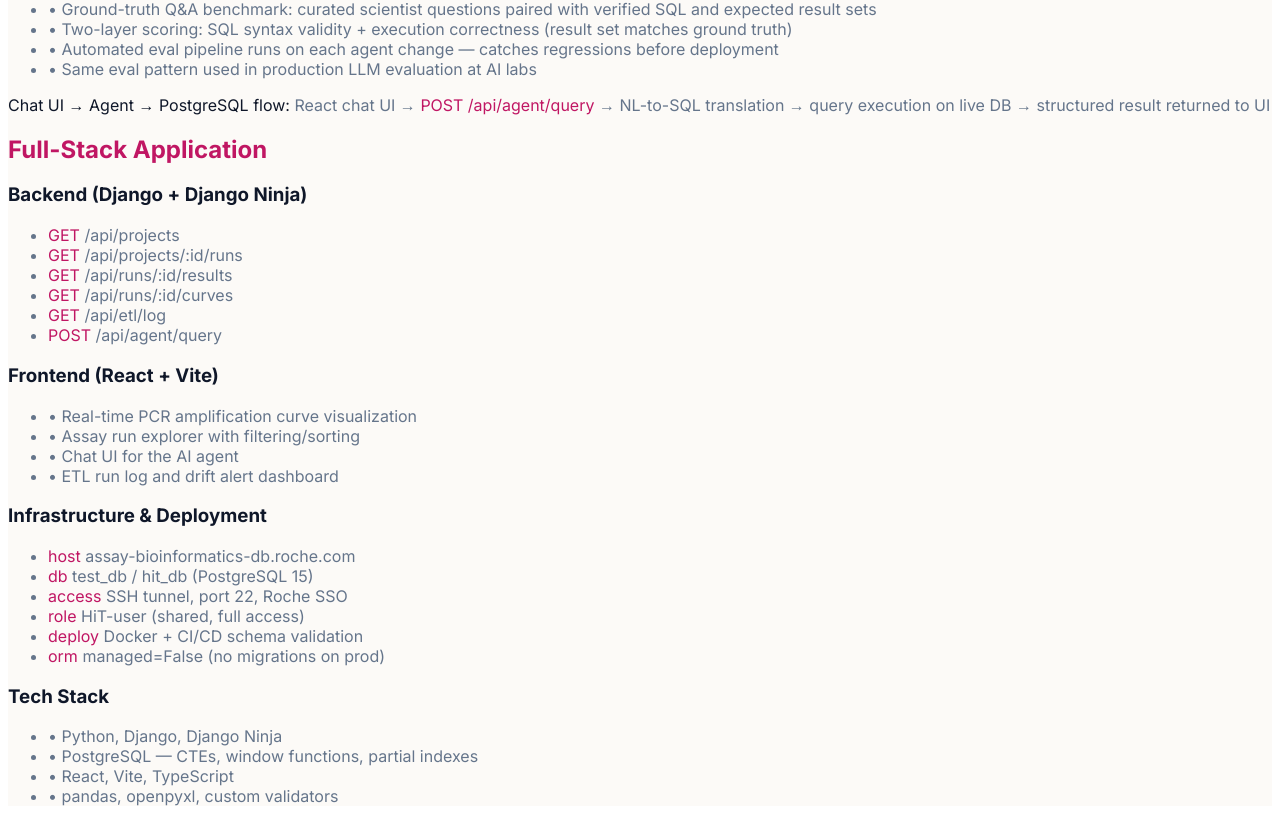
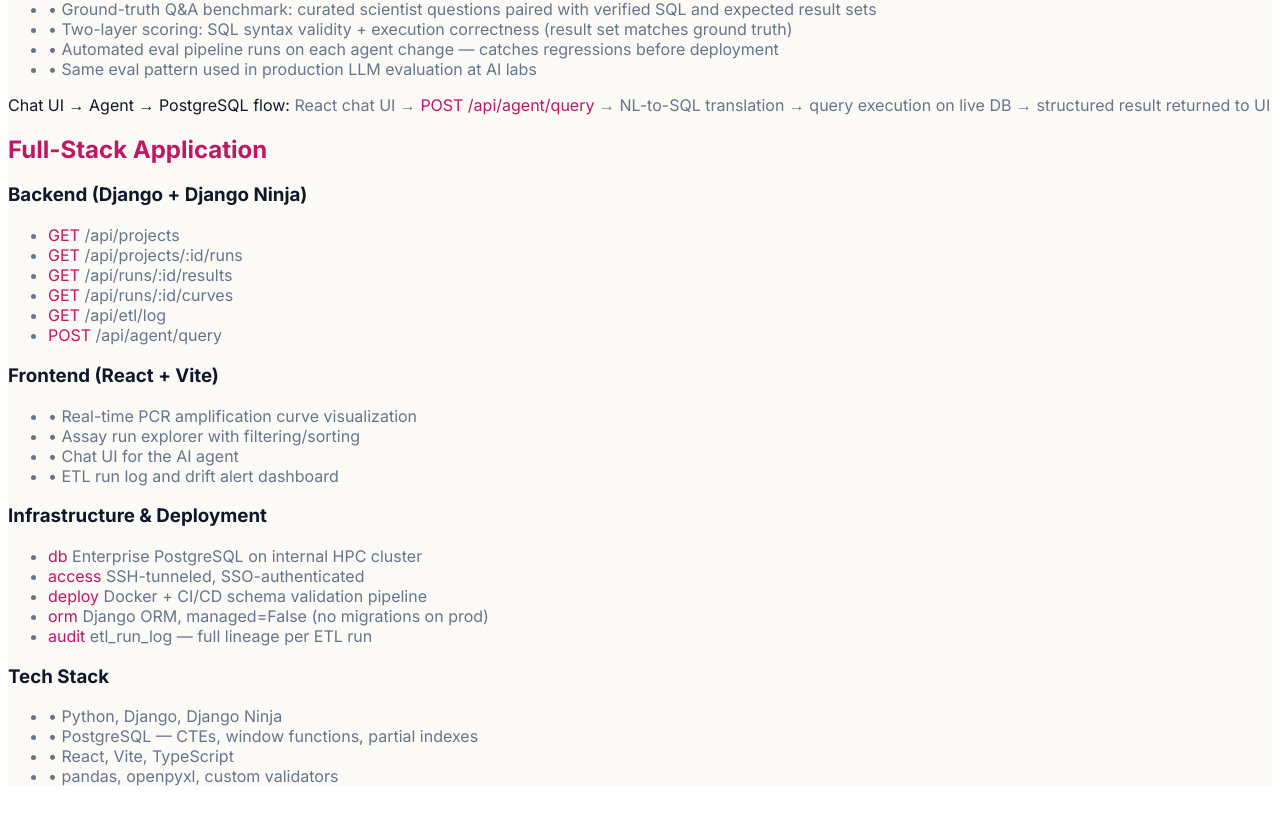
Before and after one commit to heenakhan122/Heena-Khan-Portfolio, a React (Vite) app in the folder client/: page /projects/roche in a window 1280 px wide. Shown: the part 2159-2981 px from the top of the page. Built offline with nearby package versions, Linux system fonts and the light colour scheme; a web font is replaced by a local one.

Commit message:
Roche page: remove NDA-sensitive deployment specifics

```diff
--- a/client/src/pages/roche.tsx
+++ b/client/src/pages/roche.tsx
@@ -207,12 +207,11 @@
               <div>
                 <h3 className="text-terminal-white font-semibold mb-2">Infrastructure & Deployment</h3>
                 <ul className="space-y-1 text-terminal-gray text-sm font-mono">
-                  <li><span className="text-terminal-green">host</span>  assay-bioinformatics-db.roche.com</li>
-                  <li><span className="text-terminal-green">db</span>    test_db / hit_db (PostgreSQL 15)</li>
-                  <li><span className="text-terminal-green">access</span> SSH tunnel, port 22, Roche SSO</li>
-                  <li><span className="text-terminal-green">role</span>  HiT-user (shared, full access)</li>
-                  <li><span className="text-terminal-green">deploy</span> Docker + CI/CD schema validation</li>
-                  <li><span className="text-terminal-green">orm</span>   managed=False (no migrations on prod)</li>
+                  <li><span className="text-terminal-green">db</span>    Enterprise PostgreSQL on internal HPC cluster</li>
+                  <li><span className="text-terminal-green">access</span> SSH-tunneled, SSO-authenticated</li>
+                  <li><span className="text-terminal-green">deploy</span> Docker + CI/CD schema validation pipeline</li>
+                  <li><span className="text-terminal-green">orm</span>   Django ORM, managed=False (no migrations on prod)</li>
+                  <li><span className="text-terminal-green">audit</span> etl_run_log — full lineage per ETL run</li>
                 </ul>
               </div>
               <div>
```
